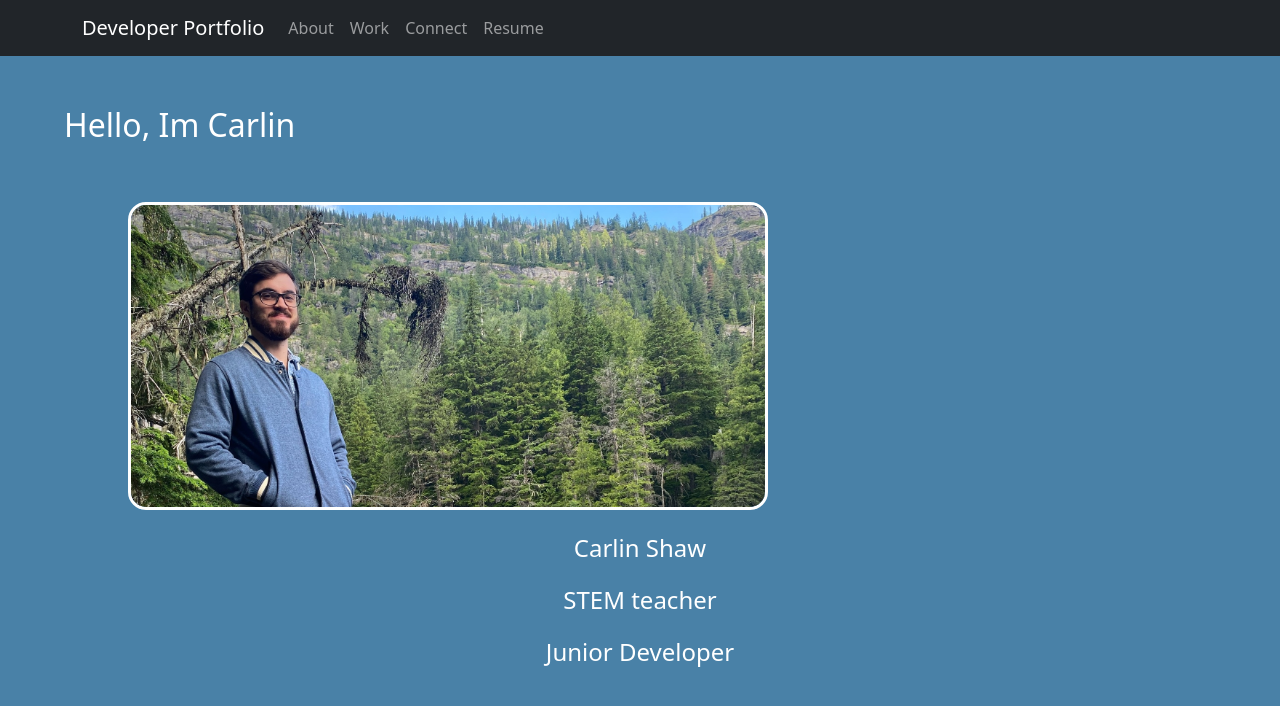
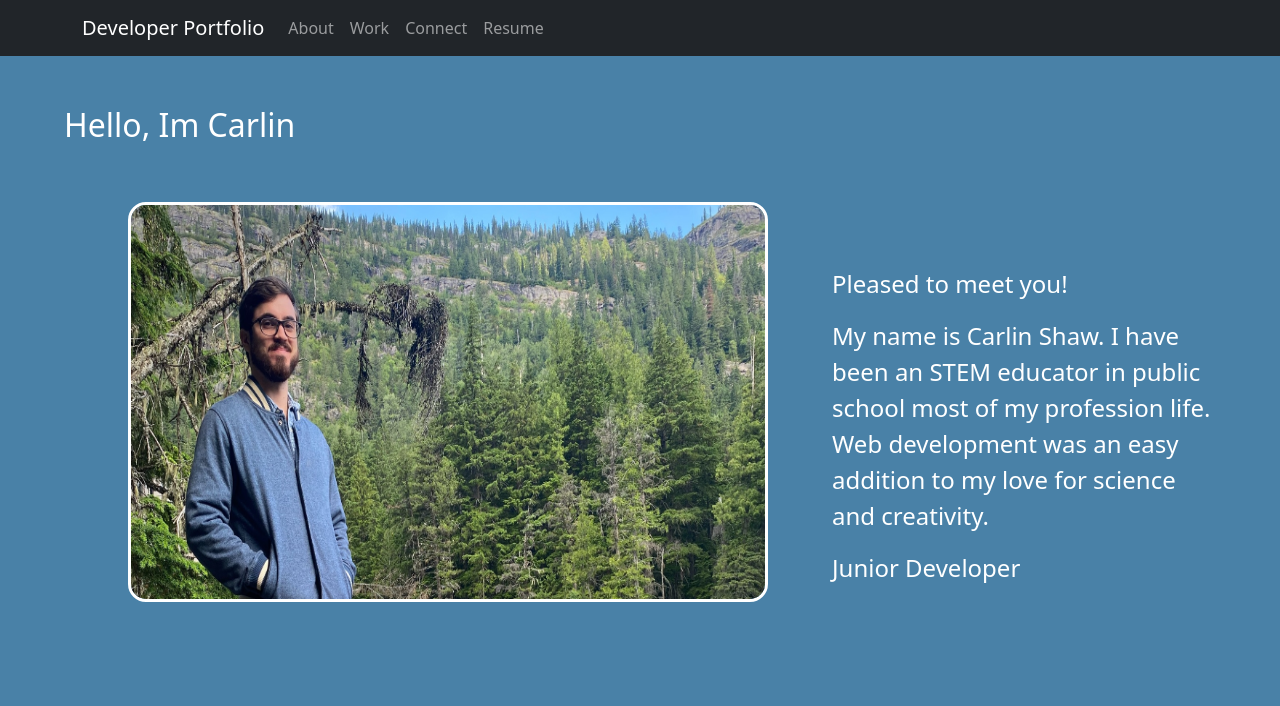
Before and after one commit to carlinjshaw/react_portfolio_cs, a React (Create React App) app: page / in a window 1280 px wide. Shown: the top 706 px of the page. Built offline with nearby package versions, Linux system fonts and the light colour scheme.

Commit message:
flexbox with about page, arranged text

```diff
--- a/src/App.css
+++ b/src/App.css
@@ -1,10 +1,4 @@
-.cards-container {
-    display: flex;
-    flex-direction: row;
-    justify-content: center;
-    flex-wrap: wrap;
-  }
-
+/* for about component: */
 
 .about_page {
   display: flex;
@@ -14,6 +8,18 @@
   background-color: rgb(73, 129, 167);
   width: 100vw;
   min-height: 100vh;
+}
+
+.about-hello {
+  color: white;
+  padding-block: 50px;
+  margin-left: 5%;
+  width: 30%;
+}
+
+.about-pic-article {
+  display: flex;
+  flex-direction: row;
 }
 
 .profileImage {
@@ -28,21 +34,21 @@
 
 .about_text {
   font-size: x-large;
-  /* width: 30%;
-  display:flex;
-  flex-direction: column; */
-  /* align-items: center; */
   color: white;
+  margin-top: 5%;
+  margin-left: 5%;
+  margin-right: 5%;
 }
 
-.about-hello {
-  color: white;
-  padding-block: 50px;
-  margin-left: 5%;
-  width: 30%;
-}
 
 /* the following are for the work page */
+.cards-container {
+    display: flex;
+    flex-direction: row;
+    justify-content: center;
+    flex-wrap: wrap;
+  }
+
 .workPage {
   background-color: rgb(73, 129, 167);
   width: 100vw;
--- a/src/components/About.js
+++ b/src/components/About.js
@@ -8,13 +8,17 @@ function About(props) {
     return (
       <div class="about_page">
         <h2 className="about-hello">Hello, Im Carlin</h2>
-        <img class="profileImage about_item" src={profile}></img>
-        <article className="about_text item">
-          <p>Carlin Shaw</p>
-          <p>STEM teacher</p>
+        <div className="about-pic-article">
+        <img class="profileImage" src={profile}></img>
+        <article className="about_text">
+          <p>Pleased to meet you!</p>
+          <p>My name is Carlin Shaw. I have been an STEM educator in public school most of my profession life.
+            Web development was an easy addition to my love for science and creativity.
+
+          </p>
           <p>Junior Developer</p>
         </article>
-
+        </div>
       </div>
     );
   } else {
```
